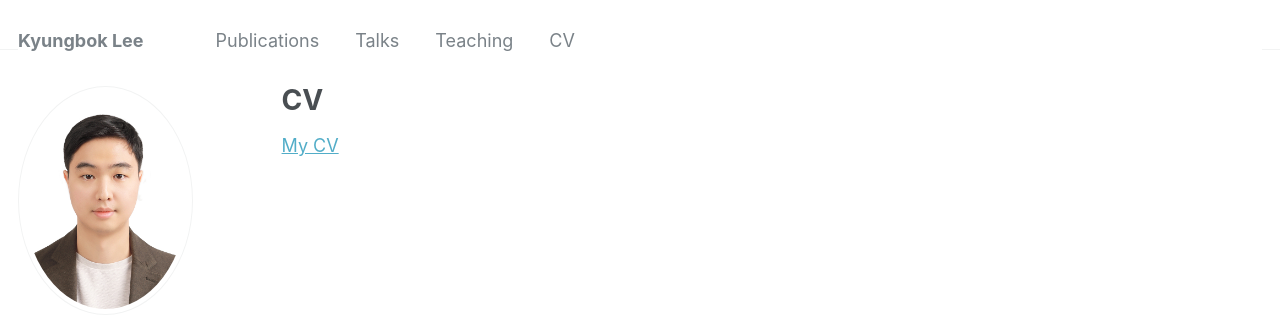
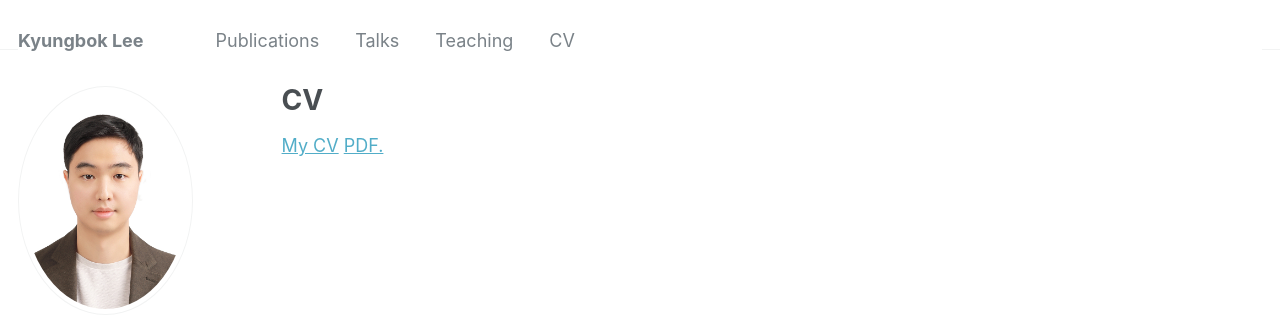
Before and after one commit to KyungbokLee/KyungbokLee.github.io, a Jekyll site: the page built from _pages/cv.md, in a window 1280 px wide. Shown: the top 327 px of the page. Built offline with Jekyll 4.4.1, drawn with Linux system fonts in a browser that asks for light colours; some web fonts are replaced.

Commit message:
Update cv.md

```diff
--- a/_pages/cv.md
+++ b/_pages/cv.md
@@ -8,3 +8,4 @@ redirect_from:
 ---
 
 [My CV](https://github.com/KyungbokLee/KyungbokLee.github.io/blob/master/_pages/CV.pdf)
+<a href="[username.github.io/folder/document.pdf](https://github.com/KyungbokLee/KyungbokLee.github.io/blob/master/_pages/CV.pdf)" target="Link to my CV">PDF.</a>
```
